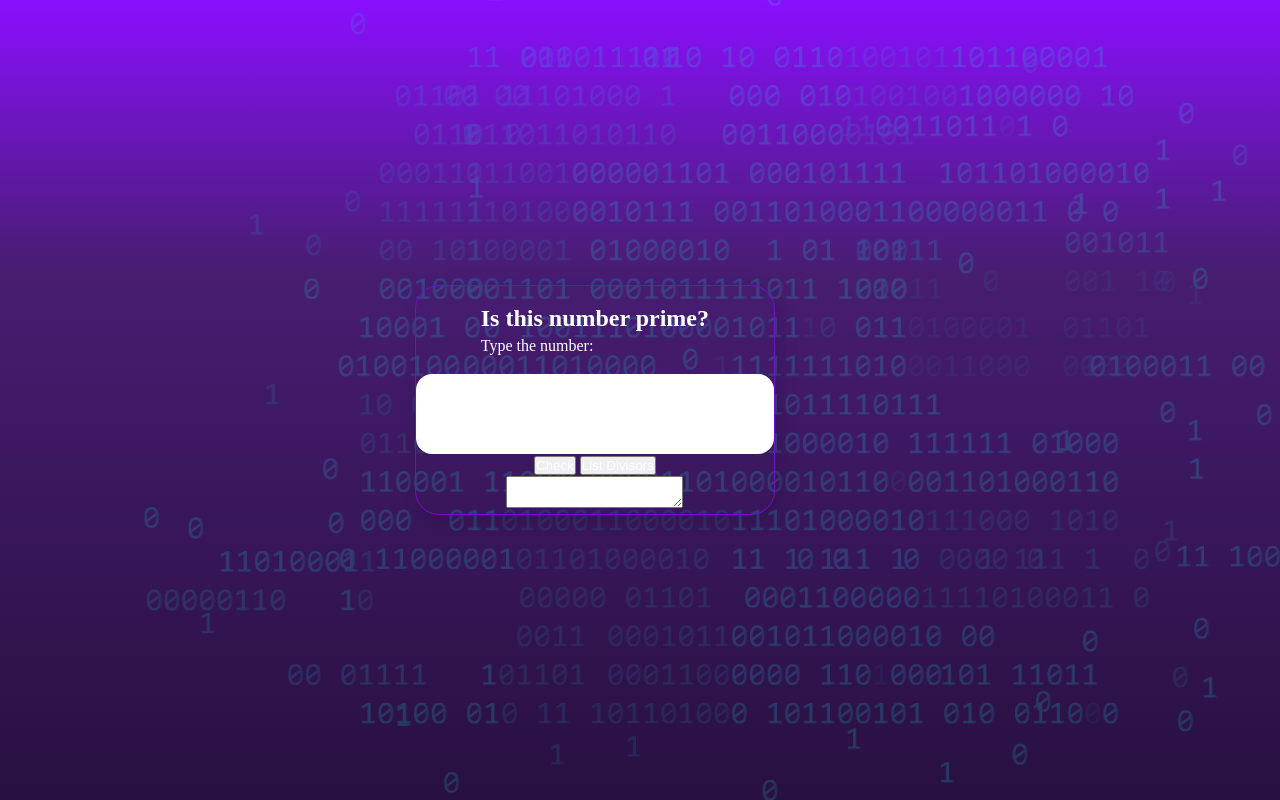
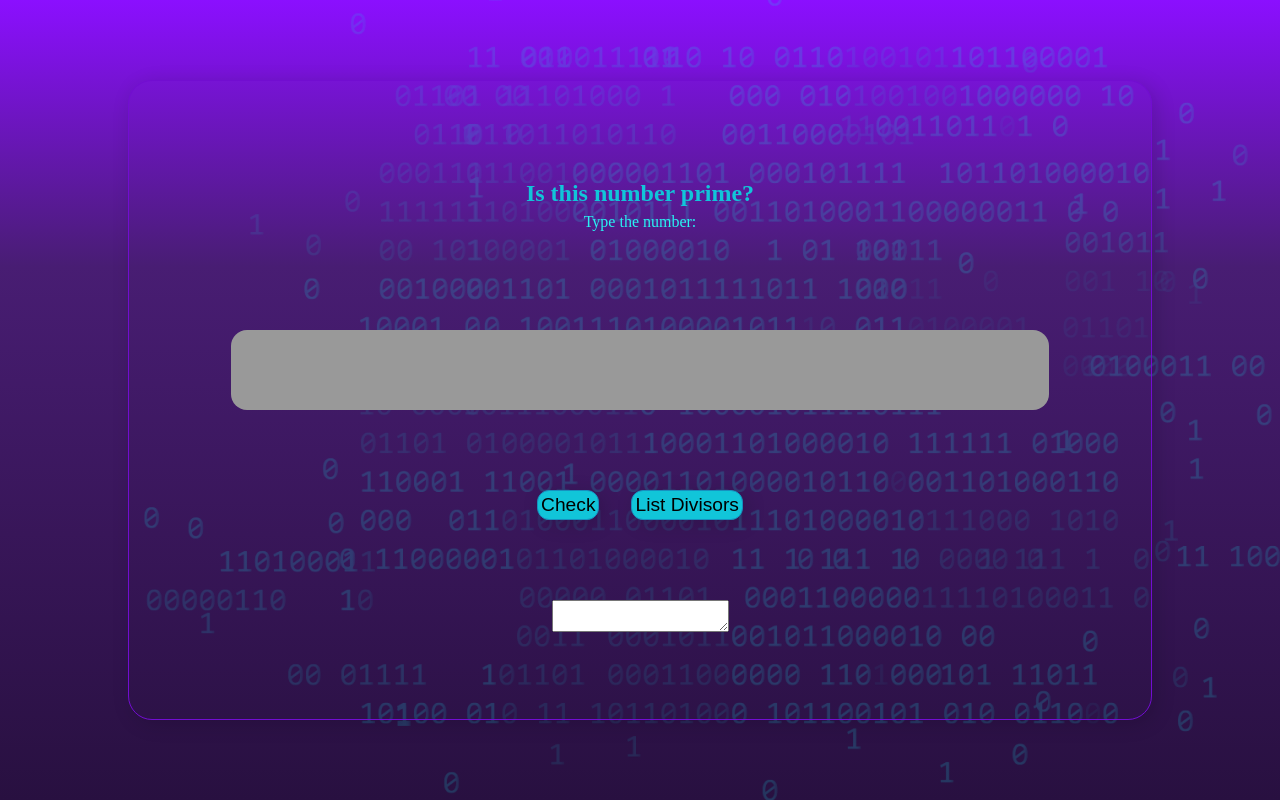
Before and after one commit to allysson-assuncao/practicing, a website built with webpack: page index.html in a window 1280 px wide. Built offline with nearby package versions, Linux system fonts and the light colour scheme; files whose address does not match are found by name.

Commit message:
css improvements

```diff
--- a/css/style.css
+++ b/css/style.css
@@ -10,6 +10,38 @@
 /* ==========================================================================
    Base styles: opinionated defaults
    ========================================================================== */
+
+:root {
+    /* Primary color */
+    --primary-color-main: #8B0FFF;
+    --primary-color-light: #481D73;
+    --primary-color-dark: #481D73;
+
+    /* Secondary color */
+    --secondary-color-main: #11C5D9;
+    --secondary-color-light: #29F2F2;
+    --secondary-color-dark: #1790BF;
+
+    /* Background */
+    --background-main: #999999;
+    --background-light: #ffffff;
+    --background-dark: #000000;
+    /*--background-gradient-start: #8B0FFF;
+    --background-gradient-middle: #481D73;
+    --background-gradient-end: #281040;*/
+
+    /* Border */
+    --border-color-main: #720DD1;
+    --border-color-secondary: #11C5D9;
+    --border-radius: 24px;
+
+    /* Text */
+    --text-color-light: #ffffff;
+    --text-color-dark: #000000;
+
+    /* Shadow */
+    --box-shadow: 4px 4px 20px 0px rgba(7, 2, 0, 0.15);
+}
 
 html {
     color: #222;
@@ -32,6 +64,14 @@ body {
     justify-content: center;
 }
 
+main {
+    width: 80%;
+    height: 80%;
+    display: flex;
+    align-items: center;
+    justify-content: center;
+}
+
 body::before {
     background-image: url("img/code.png");
     background-repeat: no-repeat;
@@ -45,35 +85,78 @@ body::before {
 }
 
 .content {
-    width: 80%;
-    height: 80%;
+    width: 100%;
+    height: 100%;
     display: flex;
     flex-direction: column;
     align-items: center;
-    /*justify-content: space-between;*/
-    border-radius: 24px;
-    border: 0.1rem solid #720DD1;
-    box-shadow: 4px 4px 20px 0px rgba(7, 2, 0, 0.15);
+    justify-content: space-evenly;
+    border-radius: var(--border-radius);
+    border: 0.1rem solid var(--border-color-main);
+    box-shadow: var(--box-shadow);
     background-size: 100% 100%;
     position: relative;
+    box-sizing: border-box;
 }
 
 .content__text {
-    margin: 1rem 0rem;
+    margin: 16px 0;
 }
 
 .content__input {
-    width: 100%;
+    width: 80%;
     height: 5rem;
     border-radius: 1rem;
-    /*search for primary, secondary, text, background and divider colors (alura references)*/
-    background-color: #FFF;
+    /*search for primary, secondary, text, background and divider colors*/
+    background-color: var(--background-main);
     border: none;
-    color: #29F2F2;
+    color: var(--secondary-color-main);
     padding: 2rem;
     font-size: 1.5rem;
     font-weight: 700;
     font-family: 'Inter', sans-serif;
+}
+
+.content__text {
+    display: flex;
+    flex-direction: column;
+    align-items: center;
+    justify-content: center;
+}
+
+.content__text__header {
+    color: var(--secondary-color-main);
+}
+
+.content__text__paragraph {
+    color: var(--secondary-color-light);
+}
+
+.content__actions {
+    width: 100%;
+    /*change to grid*/
+    display: flex;
+    align-items: center;
+    justify-content: center;
+    gap: 2rem;
+}
+
+.content__button {
+    border: var(--secondary-color-dark) solid 1px;
+    background-color: var(--secondary-color-main);
+    border-radius: 12px;
+    box-shadow: var(--box-shadow);
+    color: var(--text-color-dark);
+    padding: 3px;
+    font-size: 1.2rem;
+}
+
+#verify-prime{
+
+}
+
+#verify-prime{
+
 }
 
 /*
--- a/index.html
+++ b/index.html
@@ -30,9 +30,9 @@
             <p class="content__text__paragraph">Type the number:</p>
         </div>
         <input class="content__input" type="number" min="0">
-        <div class="content__buttons">
-            <button id="verify-prime" onclick="verifyPrime()">Check</button>
-            <button id="list-divisors" onclick="listDivisors()">List Divisors</button>
+        <div class="content__actions">
+            <button id="verify-prime" class="content__button" onclick="verifyPrime()">Check</button>
+            <button id="list-divisors" class="content__button" onclick="listDivisors()">List Divisors</button>
         </div>
         <div class="content__result">
             <textarea id="divisors-list"></textarea>
```
Also changed, not shown: README.md (deleted), 6 other files.
